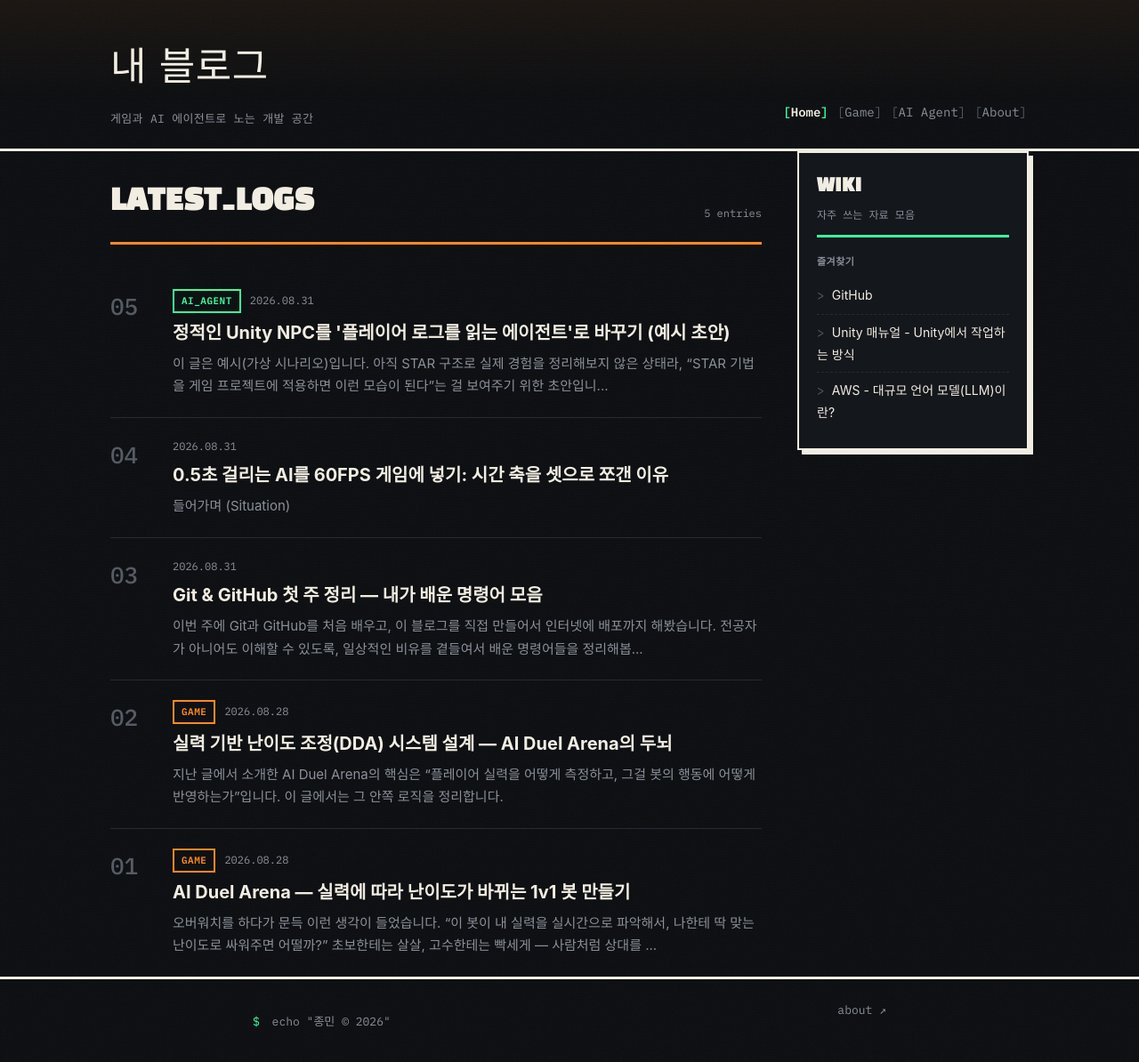
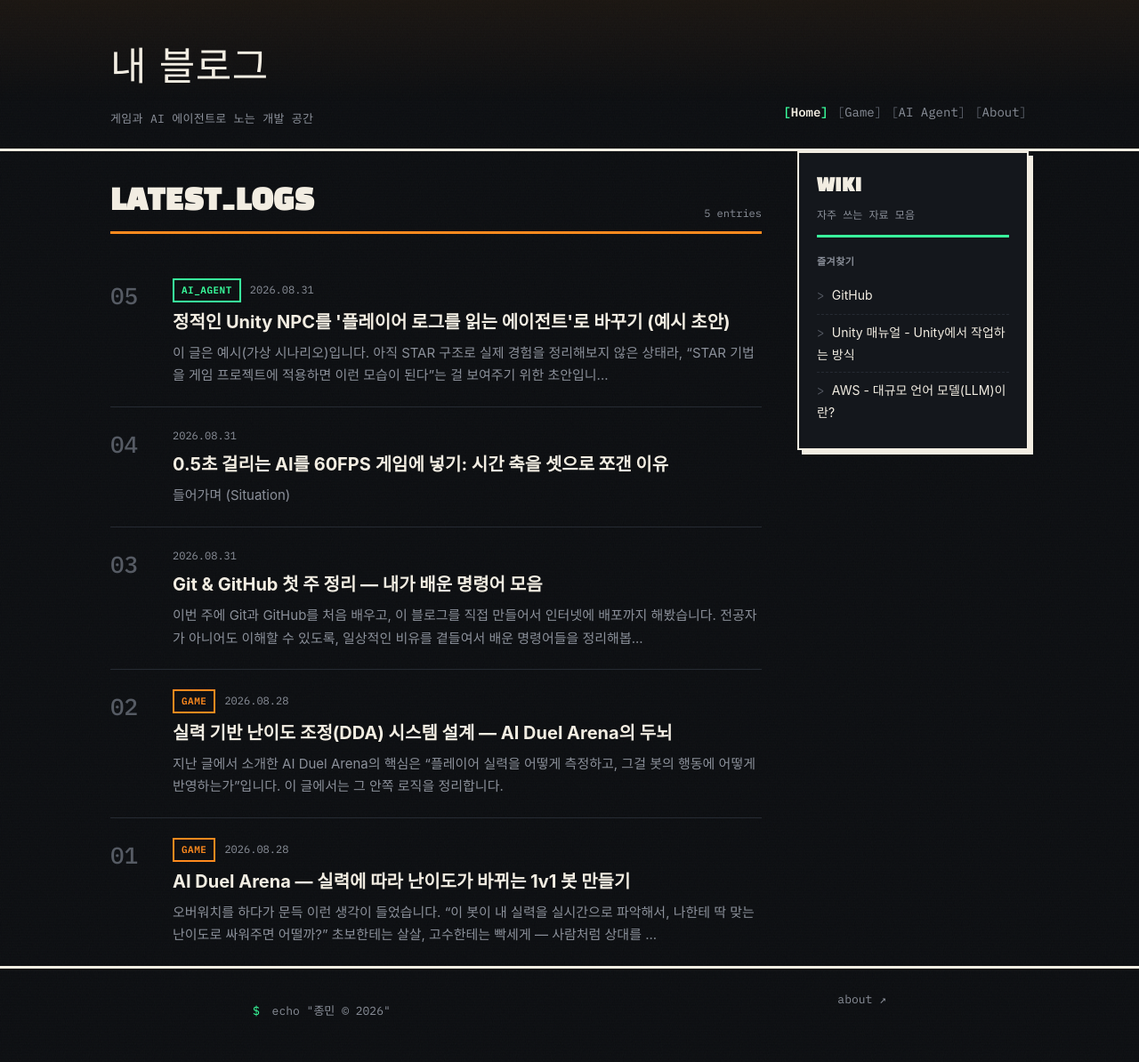
Before and after one commit to Lezo-Jong/my-blog, a Jekyll site: the page built from index.html, in a window 1280 px wide and 1213 px high. Shown: the top 1194 px of the window at 89% size. Built offline with Jekyll 4.4.1, drawn with Linux system fonts in a browser that asks for light colours; some web fonts are replaced; the list of posts is cut into pages by our own code.

Commit message:
위치 수정..

```diff
--- a/assets/css/style.css
+++ b/assets/css/style.css
@@ -185,10 +185,10 @@
   justify-content: space-between;
   gap: 12px;
   margin-bottom: 28px;
-  /* 선(border-bottom) 위치는 고정한 채, 제목 텍스트만 아래로 내리기 위해
-     padding-top을 주고 그만큼 padding-bottom을 줄인다 (합계 48px 유지) */
+  /* 제목 텍스트는 위쪽 여백(padding-top)으로 아래로 내리고,
+     그 아래 선(border-bottom)은 글자와 붙도록 padding-bottom을 줄인다 */
   padding-top: 30px;
-  padding-bottom: 18px;
+  padding-bottom: 6px;
   border-bottom: 3px solid var(--accent-game);
 }
 
```
